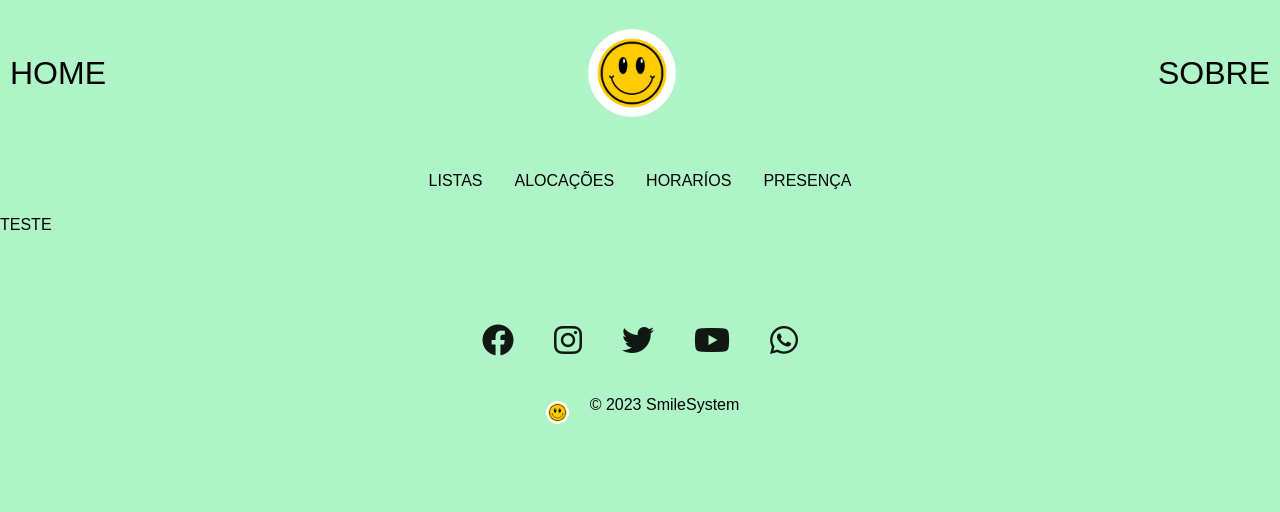
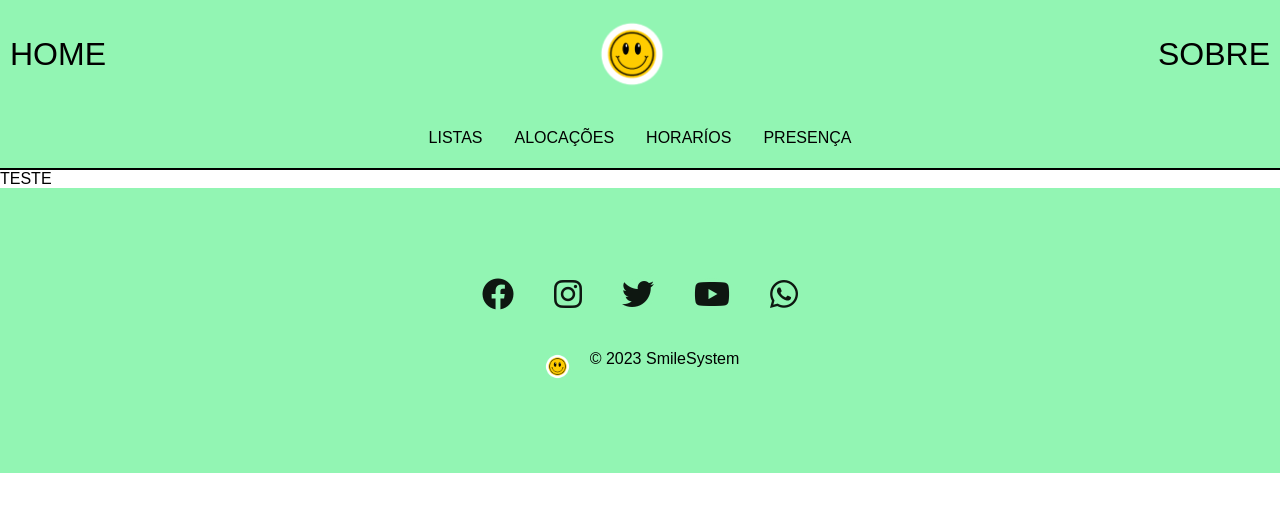
Before and after one commit to BrunoAntonio16/ResidenciaPortoDigitalFrontEnd, a React (Create React App) app: page / in a window 1280 px wide. Shown: the top 512 px of the page. Built offline with nearby package versions, Linux system fonts and the light colour scheme; a web font is replaced by a local one.

Commit message:
Estilização na Navbar e Footer(Implementação de Background em cada componente + Implementação de animação de posicionamente do cursor)

```diff
--- a/src/index.css
+++ b/src/index.css
@@ -1,5 +1,4 @@
 *{
-    background-color: #AFF4C6;
     padding: 0%;
     margin: 0%;
     box-sizing: border-box;
--- a/src/layouts/Footer.module.css
+++ b/src/layouts/Footer.module.css
@@ -1,3 +1,7 @@
+.footerConteiner{
+    background-color: #92f5b3;
+}
+
 .logo{
     width: 3%;
 }
@@ -15,13 +19,14 @@
 .socialIcons a{
     padding: 10px;
     margin: 10px;
-    border-radius: 50%;
     justify-content: space-around;
 }
 
 .socialIcons a i{
     font-size: 2em;
     color: black;
+    background-color: #92f5b3;
+    border-radius: 50%;
     opacity: 0.9;
 }
 
@@ -35,3 +40,12 @@
 .footerBottom{
     color: black;
 }
+
+.socialIcons a i:hover{
+    color:white;
+    padding: 10px;
+    background-color: black;
+    border-radius: 50%;
+    transition: 0.5s;
+
+}
--- a/src/layouts/Navbar.module.css
+++ b/src/layouts/Navbar.module.css
@@ -1,4 +1,6 @@
 .header{
+    background-color: #92f5b3;
+    border-bottom: 2px solid #000000;
     display: flex;
     flex-direction: column;
 }
@@ -16,7 +18,7 @@
     width: 100%;
     justify-content: space-between;
     align-items: center;
-    padding: 10px;
+    padding: 5px;
 }
 
 .navbar{
@@ -57,15 +59,24 @@
 
 
 .block a:hover{
-    color:crimson;
+    color:white;
     text-decoration: none;
+    background-color: black;
+    border-radius: 5px;
+    padding: 5px 10px;
+    transition: 0.5s;
 }
 
 .blockTwo a:hover{
-    color:crimson;
+    color:white;
     text-decoration: none;
+    background-color: black;
+    border-radius: 5px;
+    padding: 5px 10px;
+    transition: 0.5s;
 }
 
+
 .logo{
-    width: 10%;
+    width: 7%;
 }
```
